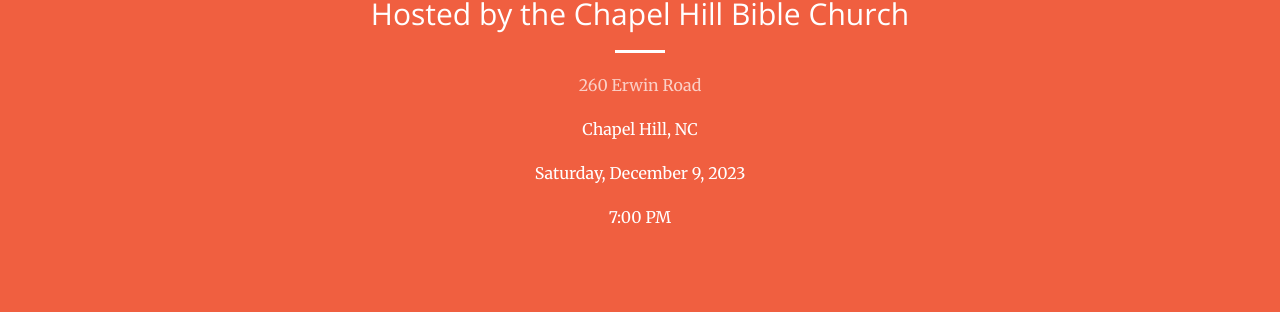
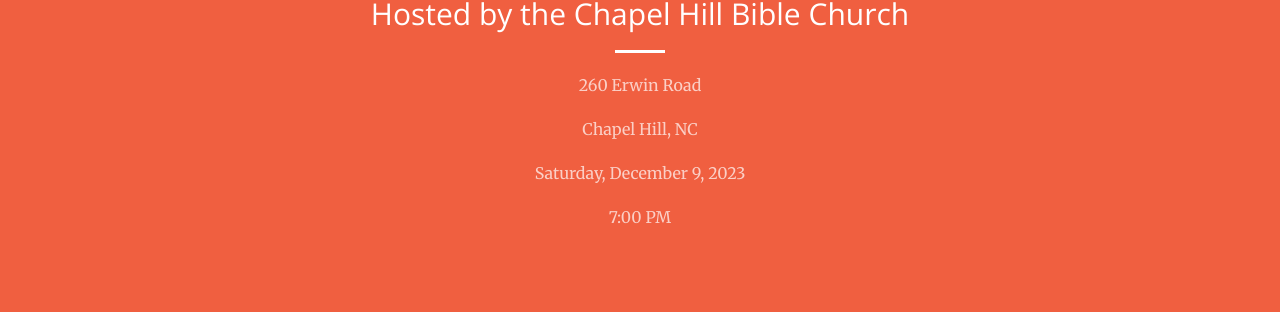
Before and after one commit to chapelhillmessiah/chapelhillmessiah.github.io, a Jekyll site: the page built from index-jekyll.html, in a window 1280 px wide and 900 px high, scrolled down 865 px. Shown: the part 138-450 px from the top of the window. Built offline with Jekyll 4.4.1, drawn with Linux system fonts in a browser that asks for light colours.

Commit message:
[call-to-action.html] standardize faded text formatting

```diff
--- a/_includes/call-to-action.html
+++ b/_includes/call-to-action.html
@@ -5,9 +5,9 @@
                 <h2 class="section-heading">Hosted by the Chapel Hill Bible Church</h2>
                 <hr class="light">
                 <p class="text-faded">260 Erwin Road</p>
-                <p>Chapel Hill, NC</p>
-                <p>Saturday, December 9, 2023</p>
-                <p>7:00 PM</p>
+                <p class="text-faded">Chapel Hill, NC</p>
+                <p class="text-faded">Saturday, December 9, 2023</p>
+                <p class="text-faded">7:00 PM</p>
                 <!-- <a href="#" class="btn btn-default btn-xl">Get Started!</a> --!>
             </div>
         </div>
```
